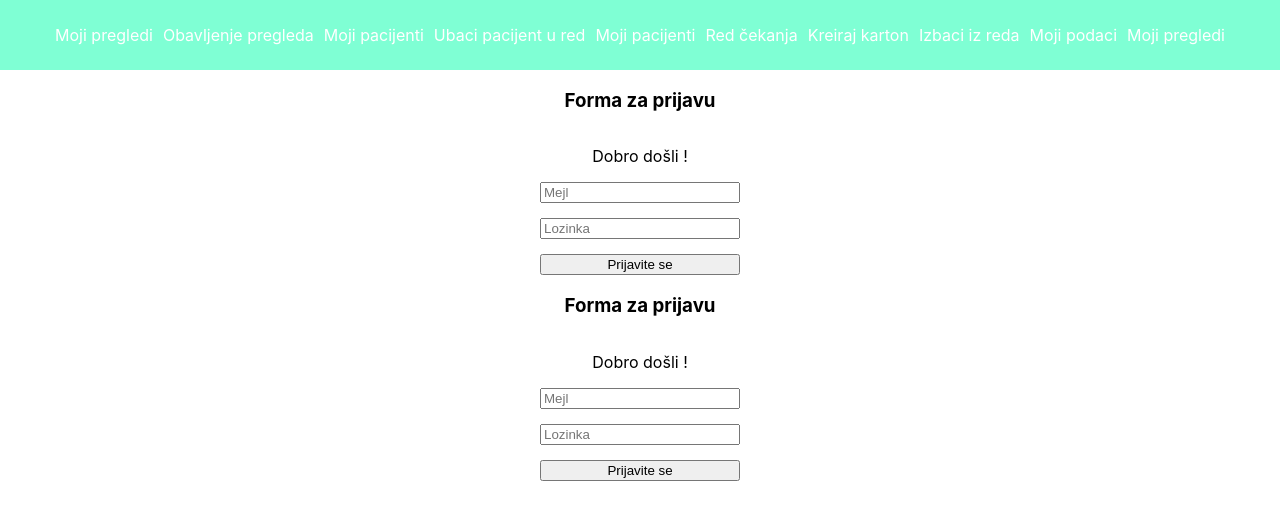
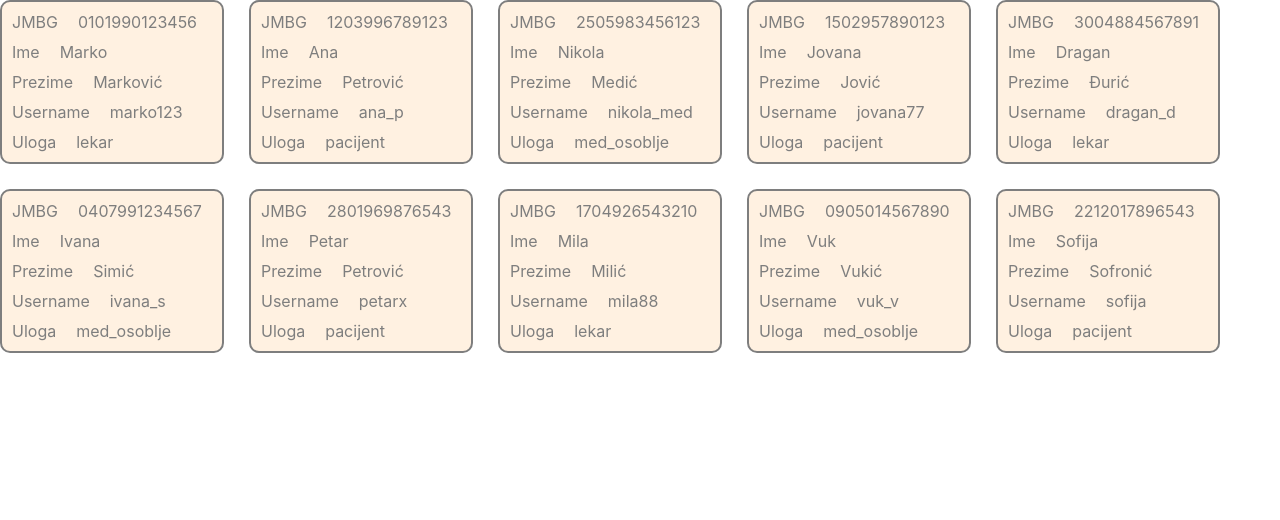
Before and after one commit to elab-development/internet-tehnologije-2024-projekat-zdravstvenikarton_2020_0384_2022_1088, a React (Create React App) app in the folder zdravstveni_karton/frontend/aplikacija/: page / in a window 1280 px wide. Shown: the top 520 px of the page. Built offline with nearby package versions, Linux system fonts and the light colour scheme.

Commit message:
Uradjen prikaz korisnika

```diff
--- a/zdravstveni_karton/frontend/aplikacija/src/App.css
+++ b/zdravstveni_karton/frontend/aplikacija/src/App.css
@@ -28,3 +28,26 @@ a{
   width: 200px;
   gap:15px;
 }
+
+.kontejnerKorisnici {
+  display: flex;
+  gap: 25px;
+  flex-wrap: wrap;
+}
+
+.karticaKorisnik {
+  display: flex;
+  flex-direction: column;
+  width: 200px;
+  padding: 10px;
+  background-color: bisque;
+  gap: 10px;
+  border: 2px solid black;
+  border-radius: 10px;
+  opacity: 50%;
+}
+
+.karticaKorisnik>div {
+  display: flex;
+  gap: 20px;
+}
--- a/zdravstveni_karton/frontend/aplikacija/src/App.js
+++ b/zdravstveni_karton/frontend/aplikacija/src/App.js
@@ -1,17 +1,88 @@
 import logo from './logo.svg';
 import './App.css';
 import NavMeni from './komponente/NavMeni';
-import Pocetna from './komponente/Pocetna';
-import Korisnik from './komponente/Pocetna';
+import Korisnik from './komponente/Korisnik';
+import Korisnici from './komponente/Korisnici';
+
+const nizKorisnik = [
+  {
+    jmbg: "0101990123456",
+    ime: "Marko",
+    prezime: "Marković",
+    username: "marko123",
+    uloga: "lekar"
+  },
+  {
+    jmbg: "1203996789123",
+    ime: "Ana",
+    prezime: "Petrović",
+    username: "ana_p",
+    uloga: "pacijent"
+  },
+  {
+    jmbg: "2505983456123",
+    ime: "Nikola",
+    prezime: "Medić",
+    username: "nikola_med",
+    uloga: "med_osoblje"
+  },
+  {
+    jmbg: "1502957890123",
+    ime: "Jovana",
+    prezime: "Jović",
+    username: "jovana77",
+    uloga: "pacijent"
+  },
+  {
+    jmbg: "3004884567891",
+    ime: "Dragan",
+    prezime: "Đurić",
+    username: "dragan_d",
+    uloga: "lekar"
+  },
+  {
+    jmbg: "0407991234567",
+    ime: "Ivana",
+    prezime: "Simić",
+    username: "ivana_s",
+    uloga: "med_osoblje"
+  },
+  {
+    jmbg: "2801969876543",
+    ime: "Petar",
+    prezime: "Petrović",
+    username: "petarx",
+    uloga: "pacijent"
+  },
+  {
+    jmbg: "1704926543210",
+    ime: "Mila",
+    prezime: "Milić",
+    username: "mila88",
+    uloga: "lekar"
+  },
+  {
+    jmbg: "0905014567890",
+    ime: "Vuk",
+    prezime: "Vukić",
+    username: "vuk_v",
+    uloga: "med_osoblje"
+  },
+  {
+    jmbg: "2212017896543",
+    ime: "Sofija",
+    prezime: "Sofronić",
+    username: "sofija",
+    uloga: "pacijent"
+  }
+];
+
 
 function App() {
   return (
     <div className="App">
-      <NavMeni />
-      <Pocetna/>
-    <Korisnik/>
+      <Korisnici korisnici={nizKorisnik}/>
     </div>
-
   );
 }
 
--- /dev/null
+++ b/zdravstveni_karton/frontend/aplikacija/src/komponente/Korisnici.jsx
@@ -0,0 +1,16 @@
+import React from 'react'
+import Korisnik from './Korisnik'
+
+function Korisnici({korisnici}) {
+  return (
+    <div className='kontejnerKorisnici'>
+      {korisnici.map((k) => {
+        return (
+            <Korisnik korisnik={k}/>
+        )
+      })}
+    </div>
+  )
+}
+
+export default Korisnici
--- a/zdravstveni_karton/frontend/aplikacija/src/komponente/Korisnik.jsx
+++ b/zdravstveni_karton/frontend/aplikacija/src/komponente/Korisnik.jsx
@@ -1,10 +1,13 @@
 import React from "react";
-import NavMeni from 'komponente/NavMeni';
 
-export default function Korisnik() {
+export default function Korisnik({korisnik}) {
   return (
-    <div>
-      <p> Ovo je korisnik !</p>
+    <div className="karticaKorisnik">
+     <div> <label> JMBG  </label>  <label>{korisnik.jmbg} </label> </div>
+     <div> <label> Ime </label>  <label>{korisnik.ime} </label> </div>
+     <div> <label> Prezime </label>  <label>{korisnik.prezime} </label> </div>
+     <div> <label> Username </label>  <label>{korisnik.username} </label> </div>
+     <div> <label> Uloga </label>  <label>{korisnik.uloga} </label> </div>
     </div>
   );
 }
--- a/zdravstveni_karton/frontend/aplikacija/src/komponente/MojPregled.jsx
+++ b/zdravstveni_karton/frontend/aplikacija/src/komponente/Pregled.jsx
@@ -1,6 +1,6 @@
 import React from "react";
 
-export default function MojPregled({korisnik}) {
+export default function Pregled({korisnik}) {
   return (
     <div>
      <> <label> Id pregleda </label>  <label>{korisnik.jmbg} </label> </>
```
Also changed, not shown: zdravstveni_karton/frontend/aplikacija/src/komponente/Pregledi.jsx (added, +16 -0 lines).
